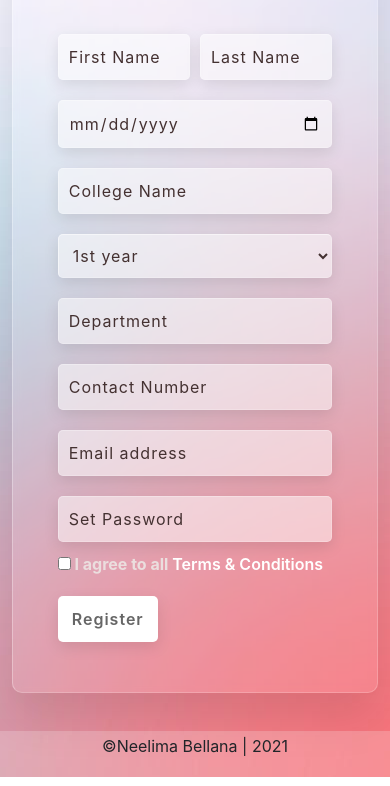
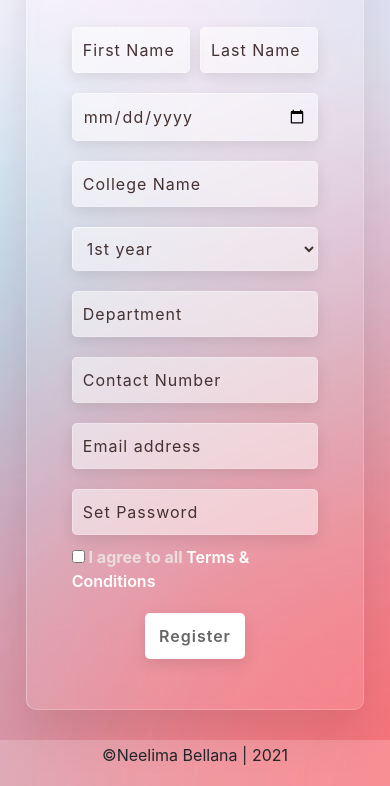
Before and after one commit to Neelima-git/Registration-form, a plain HTML site: page index.html in a window 390 px wide. Shown: the part 113-899 px from the top of the page. Drawn offline with nearby package versions, Linux system fonts and the light colour scheme.

Commit message:
Added responsiveness using bootstrap

```diff
--- a/index.html
+++ b/index.html
@@ -11,12 +11,12 @@
 </head>
 <body>
     <section>
-       <div class="box">
-           <div class="container">
-               <div class="form">
+       <div class="box col-xs-12 col-sm-9 col-md-6">
+           <div class="container ">
+               <div class="form ">
                    <h2>Registration form</h2>
                     <form action="#">
-                        <div class="name" style="display: flex;">
+                        <div class="name d-flex" >
                             <div style="float: left; margin-right: 10px;" class="inputBox w-md-45 w-sm-100">
                                 <input type="text" placeholder="First Name" required>
                             </div>
@@ -53,8 +53,8 @@
                         <p class="terms">
                             <input type="checkbox" name="agree" required> I agree to all <a href="#">Terms & Conditions </a>
                         </p>
-                        <div class="inputBox" style="background: rgba(255,255,255,0);" >
-                             <input type="submit" value="Register">
+                        <div class="inputBox text-center" style="background: rgba(255,255,255,0);" >
+                             <input class="btn center-block" type="submit" value="Register">
                        </div>
 
                     </form>
```
